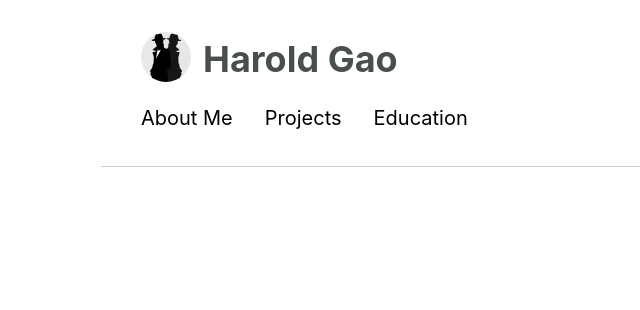
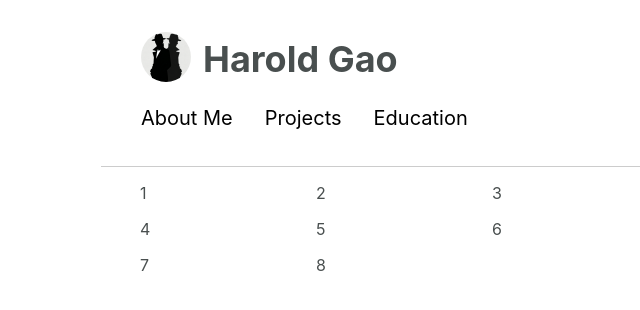
Before and after one commit to LaFriska/lafriska.github.io, a React (Create React App) app: page / in a window 1280 px wide. Both pictures are taken after a click on the element "Projects". Shown: the top 310 px of the page, without its empty margins (43-683 px from the left). Built offline with nearby package versions, Linux system fonts and the light colour scheme.

Commit message:
updated projects

```diff
--- a/src/components/Projects.tsx
+++ b/src/components/Projects.tsx
@@ -1,8 +1,24 @@
+import '../css/App.css';
 
 export default () => {
+
+    const style = {
+        display: 'grid',
+        gridTemplateColumns: 'repeat(3, 1fr)',
+        gap: '1rem'
+
+    }
+
     return (
-        <div>
-
+        <div className={'page'} style={style}>
+            <div>1</div>
+            <div>2</div>
+            <div>3</div>
+            <div>4</div>
+            <div>5</div>
+            <div>6</div>
+            <div>7</div>
+            <div>8</div>
         </div>
     )
 }
```
Also changed, not shown: public/json/projects.json (added, +8 -0 lines).
